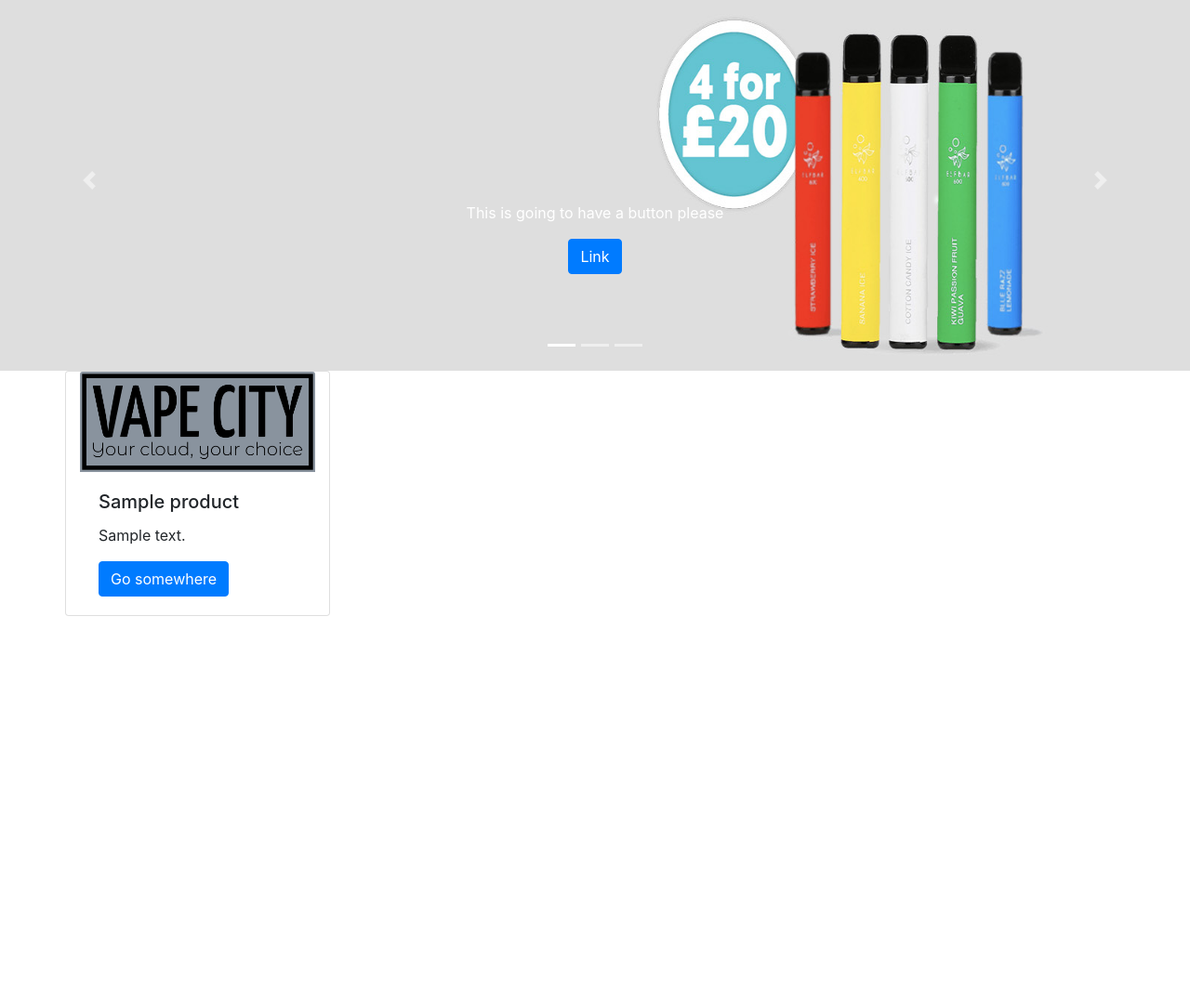
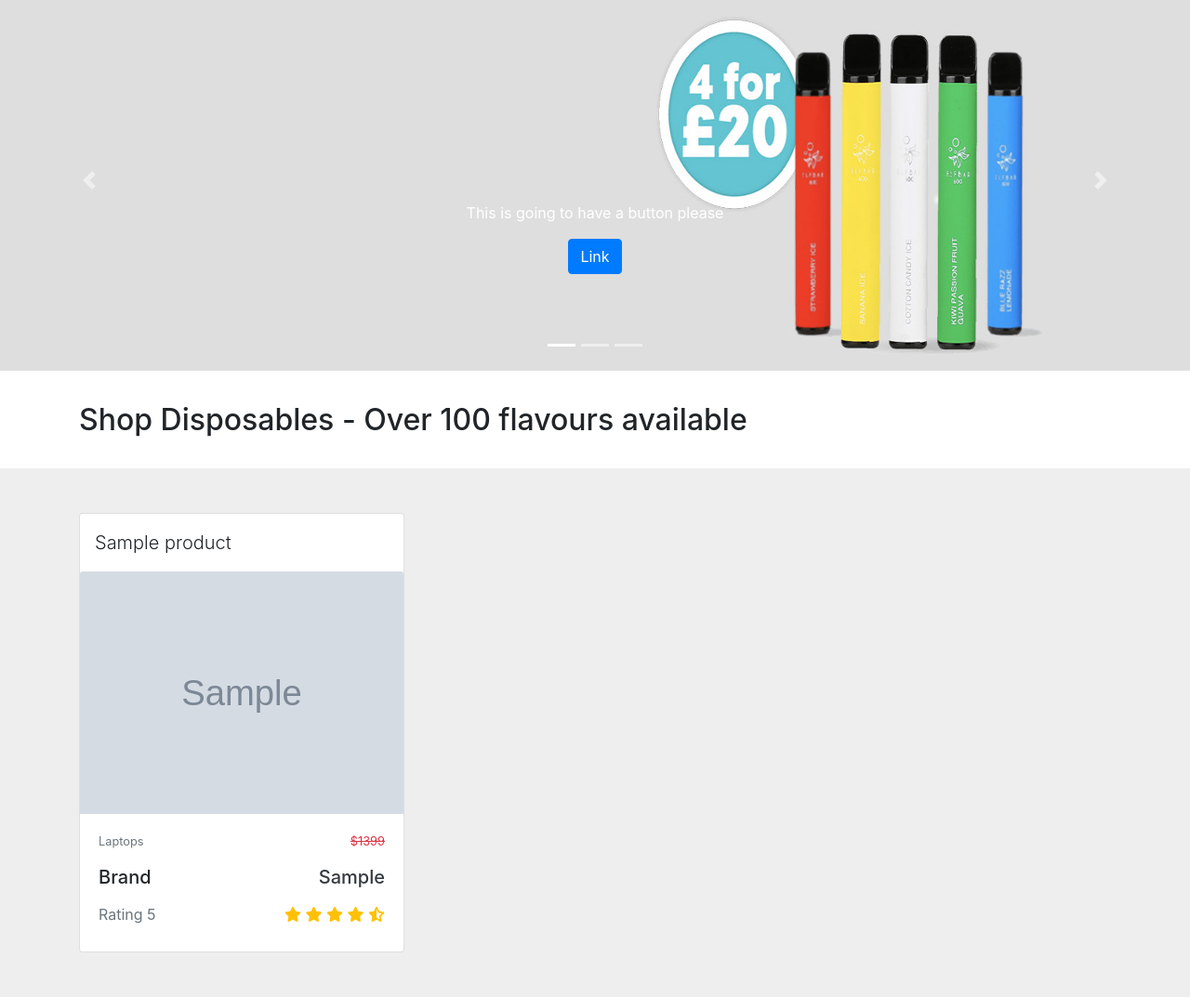
Before and after one commit to LADCode2021/pp5-vape-city, a Django app: page / in a window 1280 px wide. Shown: the part 186-1259 px from the top of the page at 93% size. Before the commit the page ends 849 px from the top, so only its background shows below. Run offline with Django 3.2, Linux system fonts and the light colour scheme; tables that the repository leaves empty hold one stand-in row (values such as "Sample post"); grey boxes marked "Sample" are stand-in pictures; some libraries are stand-ins or nearby versions.

Commit message:
Update product section styling on index.html

```diff
--- a/home/templates/home/index.html
+++ b/home/templates/home/index.html
@@ -55,22 +55,60 @@
 </section>
 
 <section>
+    <div class="container home-container">
+        <div class="home-heading">
+            <h2>Shop Disposables - <span>Over 100 flavours available</span></h2>
+        </div>
+    </div>
+</section>
+
+<section class="home-prod-section">
+
     <!-- Products Section -->
-    <div class="container">
+    <div class="container py-5">
         <div class="row">
             {% for product in products %}
-            <div class="card col-lg-3 col-md-5 col-sm-5"">
-                <img class=" card-img-top" src="{% static 'media/vape-city-logo.png' %}" alt="Card image cap">
-                <div class="card-body">
-                    <h5 class="card-title">{{product.name}}</h5>
-                    <p class="card-text">{{product.description}}</p>
-                    <a href="#" class="btn btn-primary">Go somewhere</a>
+            <div class="col-md-6 col-lg-4 mb-4 mb-md-0">
+                <div class="card">
+                    <div class="d-flex justify-content-between p-3">
+                        <p class="lead mb-0">{{ product.name }}</p>
+                    </div>
+                    {% if product.image %}
+                    <a href="{% url 'product_detail' product.id %}">
+                        <img class="card-img-top img-fluid" src="{{ product.image.url }}" alt="{{ product.name }}">
+                    </a>
+                    {% else %}
+                    <a href="{% url 'product_detail' product.id %}">
+                        <img class="card-img-top img-fluid" src="{{ MEDIA_URL }}noimage.png" alt="{{ product.name }}">
+                    </a>
+                    {% endif %}
+                    <div class="card-body">
+                        <div class="d-flex justify-content-between">
+                            <p class="small"><a href="#!" class="text-muted">Laptops</a></p>
+                            <p class="small text-danger"><s>$1399</s></p>
+                        </div>
+
+                        <div class="d-flex justify-content-between mb-3">
+                            <h5 class="mb-0">Brand</h5>
+                            <h5 class="text-dark mb-0">{{ product.brand }}</h5>
+                        </div>
+
+                        <div class="d-flex justify-content-between mb-2">
+                            <p class="text-muted mb-0">Rating <span class="fw-bold">5</span></p>
+                            <div class="ms-auto text-warning">
+                                <i class="fa fa-star"></i>
+                                <i class="fas fa-star"></i>
+                                <i class="fas fa-star"></i>
+                                <i class="fas fa-star"></i>
+                                <i class="fas fa-star-half-alt"></i>
+                            </div>
+                        </div>
+                    </div>
                 </div>
             </div>
             {% endfor %}
         </div>
     </div>
+</section>
 
-
-</section>
 {% endblock %}
--- a/static/css/base.css
+++ b/static/css/base.css
@@ -5,6 +5,8 @@ html {
 body {
     font-family: 'Yanone Kaffeesatz', sans-serif;
 }
+
+/* Header Section */
 
 .btn-black {
     background: black;
@@ -30,6 +32,8 @@ body {
     background: #000 !important;
 }
 
+/* Hero Section */
+
 .carousel-inner {
     padding-top: 10px;
 }
@@ -42,3 +46,18 @@ body {
     width: 1600px;
     height: 400px;
 }
+
+/* Home Product Section */
+
+.home-prod-section {
+    background-color: #eee;
+}
+
+.home-prod {
+    margin-top: 3%;
+}
+
+.home-heading {
+    margin-top: 3%;
+    margin-bottom: 3%;
+}
```
Also changed, not shown: media/noimage.png (added).
